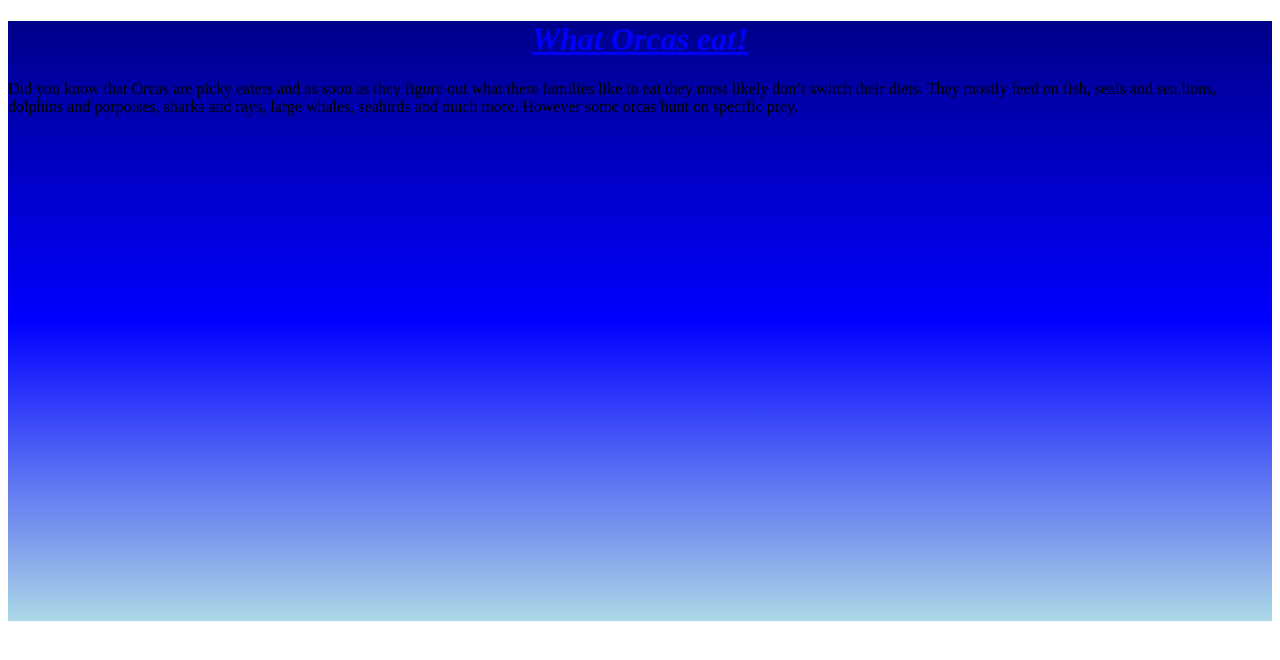
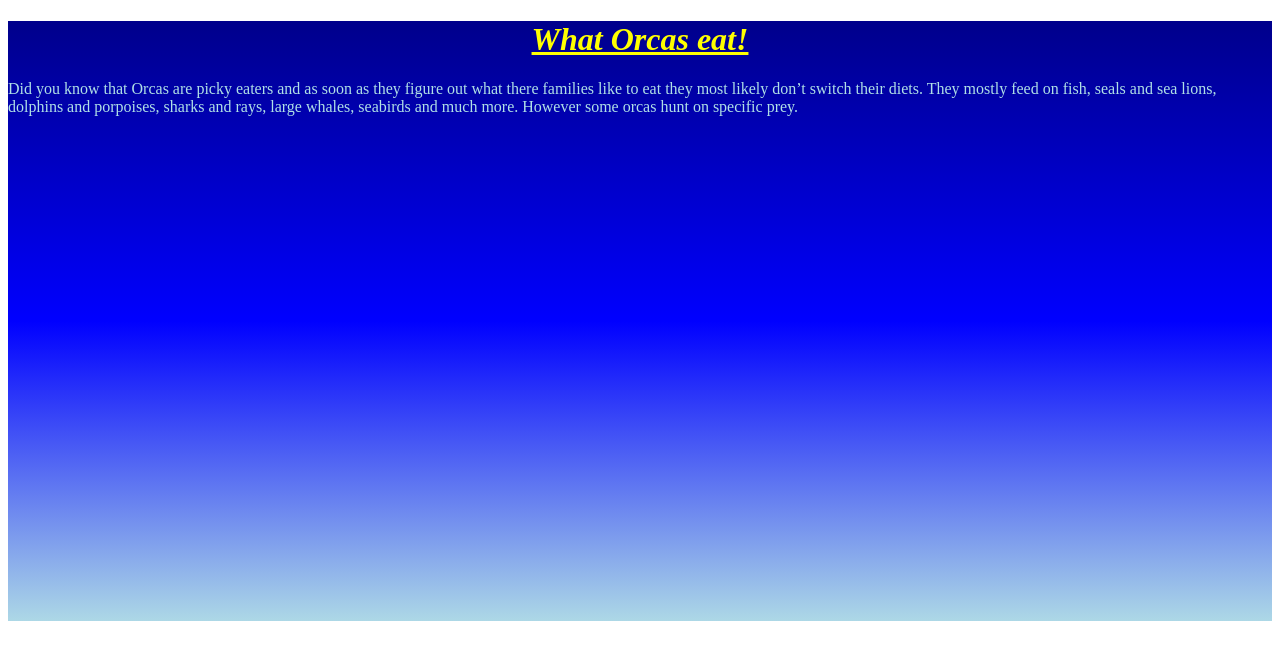
Before and after one commit to Lilly456/All-about-Orcas-, a plain HTML site: page WhatEat.html in a window 1280 px wide. Drawn offline with Linux system fonts and the light colour scheme.

Commit message:
Update WhatEat.html

```diff
--- a/WhatEat.html
+++ b/WhatEat.html
@@ -2,12 +2,12 @@
 <html>
   <head>
     <link rel="stylesheet"
-    href="backgroundColor.css"
+    href="backgroundcolor.css"
   </head>
   <body>
     <div id="grad1">
-    <h1 style="color: blue;"><center><em><u>What Orcas eat!</u></em></center></h1>
-    <p> Did you know that Orcas are picky eaters and as soon as they figure out what there families like to eat they most likely don’t switch their diets.
+    <h1 style="color: yellow;"><center><em><u>What Orcas eat!</u></em></center></h1>
+    <p style="color:powderblue;"> Did you know that Orcas are picky eaters and as soon as they figure out what there families like to eat they most likely don’t switch their diets.
        They mostly feed on fish, seals and sea lions, dolphins and porpoises, sharks and rays, large whales, seabirds and much more.
        However some orcas hunt on specific prey.</p>
 
```
